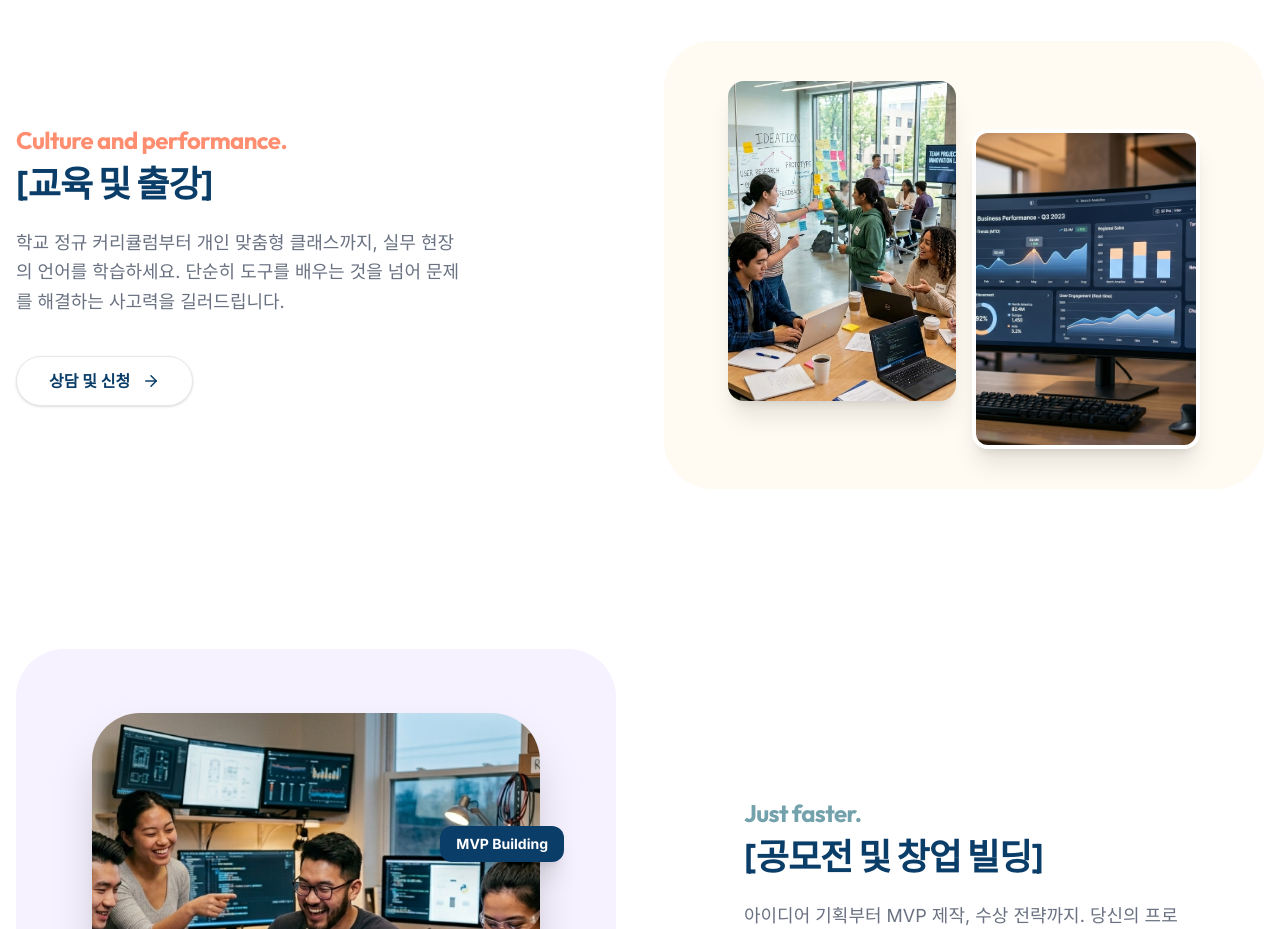
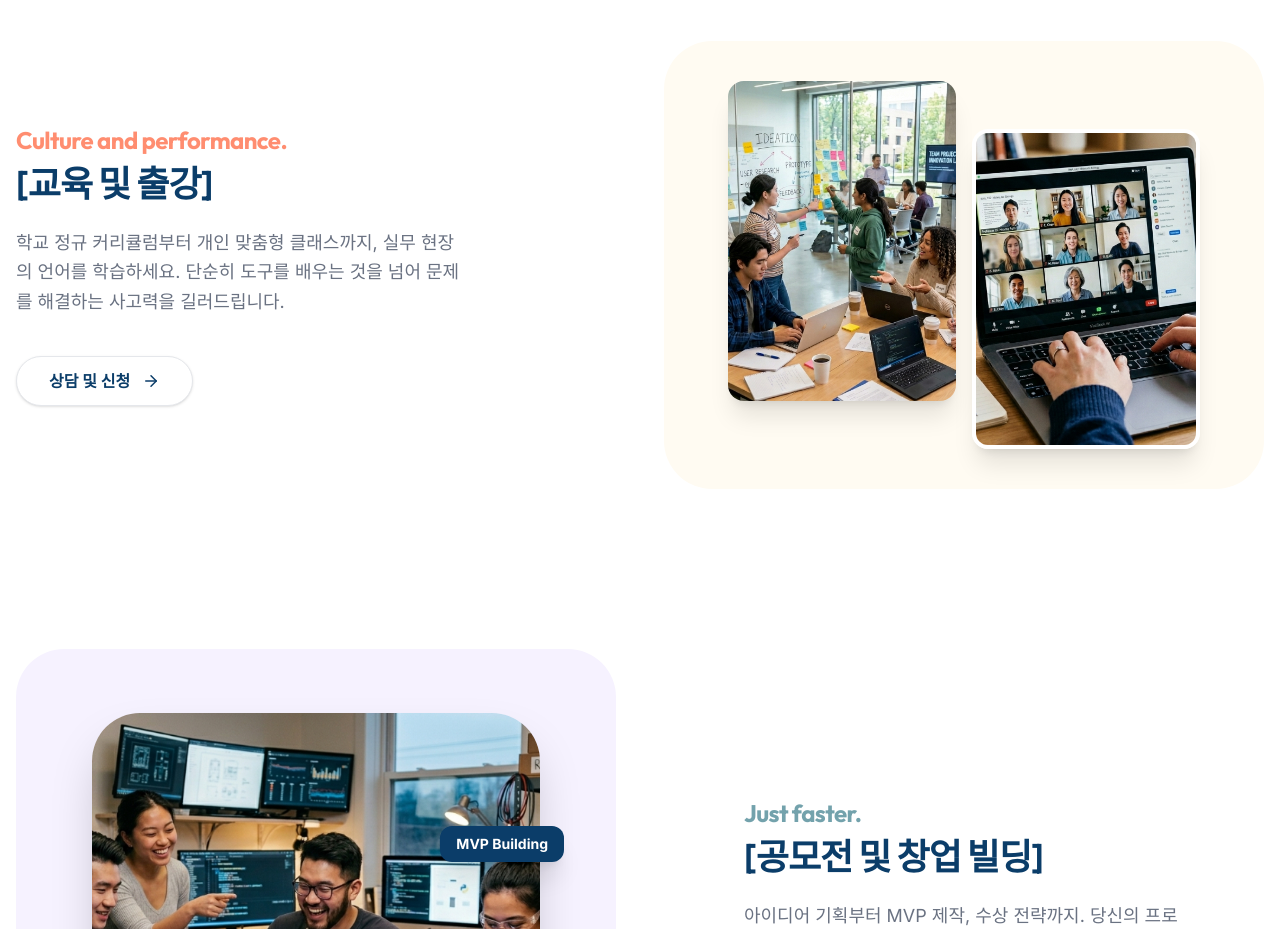
Before and after one commit to kionlabs/Home, a React (Vite) app: page / in a window 1280 px wide. Shown: the part 3140-4069 px from the top of the page. Built offline with nearby package versions, Linux system fonts and the light colour scheme.

Commit message:
fix: update image in BenefitsSection

```diff
--- a/src/components/BenefitsSection.tsx
+++ b/src/components/BenefitsSection.tsx
@@ -40,7 +40,7 @@ export default function BenefitsSection() {
               </div>
               <div className="w-1/2 translate-y-6">
                 <img
-                  src="/assets/images/data_intelligence_dashboard_1784878091258.jpg"
+                  src="/assets/images/online_lecture_kion_1784880199548.jpg"
                   alt="Online Lecture"
                   className="rounded-2xl shadow-xl w-full h-80 object-cover border-4 border-white"
                 />
```
